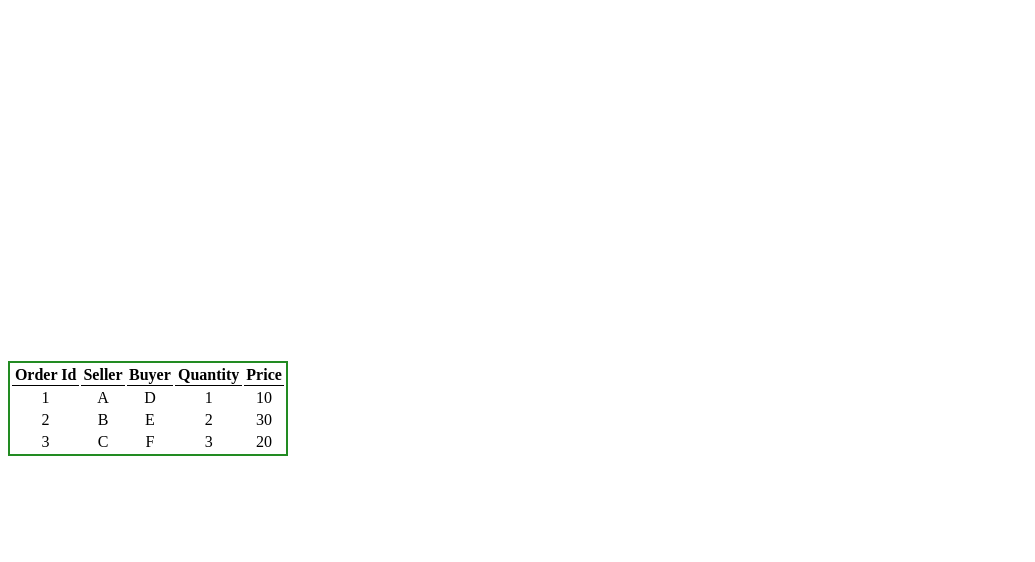
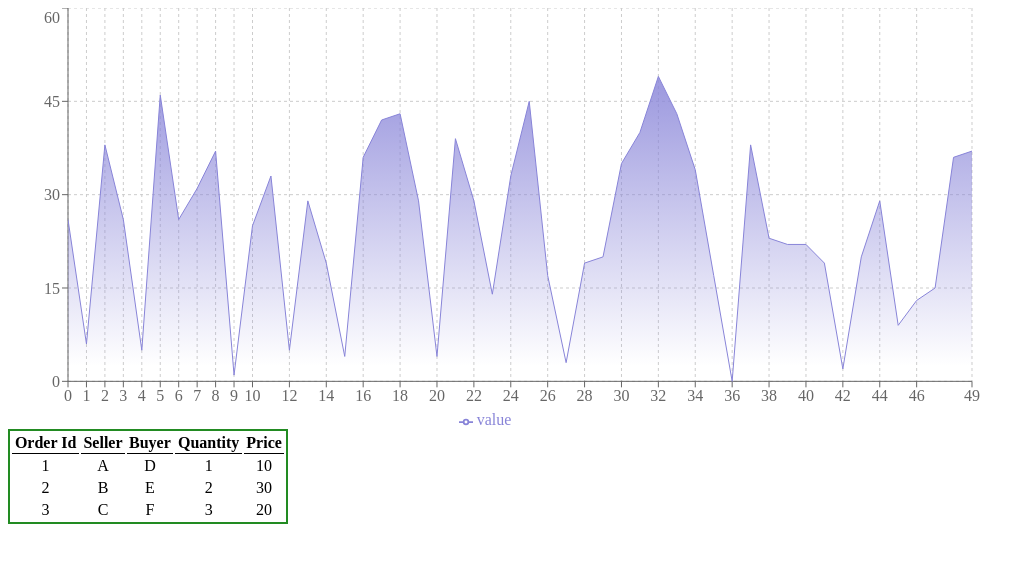
Before and after one commit to AryanJ13/KodeInKgp_Hackthon, a React (Create React App) app in the folder frontend/: page / in a window 1280 px wide. Shown: the top 562 px of the page, without its empty margins (0-1035 px from the left). Built offline with nearby package versions, Linux system fonts and the light colour scheme.

Commit message:
Modify graph

```diff
--- a/frontend/src/App.js
+++ b/frontend/src/App.js
@@ -1,15 +1,53 @@
 import React from "react";
+import {
+  AreaChart,
+  ResponsiveContainer,
+  Legend,
+  Tooltip,
+  Area,
+  XAxis,
+  YAxis,
+  CartesianGrid,
+} from "recharts";
 import "./App.css";
 
+var a = [...Array(50).keys()];
+var b = Array.from({ length: 50 }, () => Math.floor(Math.random() * 50));
+
+const pdata = a.map(function (e, i) {
+  return { index: e, value: b[i] };
+});
+
 const data = [
-    {order_id: 1, seller: "A", buyer: "D", qunatity: 1, price: 10},
-    {order_id: 2, seller: "B", buyer: "E", qunatity: 2, price: 30},
-    {order_id: 3, seller: "C", buyer: "F", qunatity: 3, price: 20},
-  ]
+  { order_id: 1, seller: "A", buyer: "D", qunatity: 1, price: 10 },
+  { order_id: 2, seller: "B", buyer: "E", qunatity: 2, price: 30 },
+  { order_id: 3, seller: "C", buyer: "F", qunatity: 3, price: 20 },
+];
 
 function App() {
   return (
-      <div className="App">
+    <div className="Kodein">
+      <ResponsiveContainer width="100%" aspect={3}>
+        <AreaChart data={pdata} margin={{ right: 300 }}>
+          <defs>
+            <linearGradient id="colorUv" x1="0" y1="0" x2="0" y2="1">
+              <stop offset="5%" stopColor="#8884d8" stopOpacity={0.8} />
+              <stop offset="95%" stopColor="#8884d8" stopOpacity={0} />
+            </linearGradient>
+          </defs>
+          <CartesianGrid strokeDasharray="3 3" />
+          <XAxis dataKey="index" interval={"preserveStartEnd"} />
+          <YAxis></YAxis>
+          <Legend />
+          <Tooltip />
+          <Area
+            dataKey="value"
+            stroke="#8884d8"
+            fillOpacity={1}
+            fill="url(#colorUv)"
+          />
+        </AreaChart>
+      </ResponsiveContainer>
       <table>
         <tr>
           <th>Order Id</th>
@@ -27,7 +65,7 @@ const data = [
               <td>{val.qunatity}</td>
               <td>{val.price}</td>
             </tr>
-            )
+          );
         })}
       </table>
     </div>
```
Also changed, not shown: 2 other files (tests, documents, lock files or other folders). Lines whose indentation alone changed are shown as unchanged.
